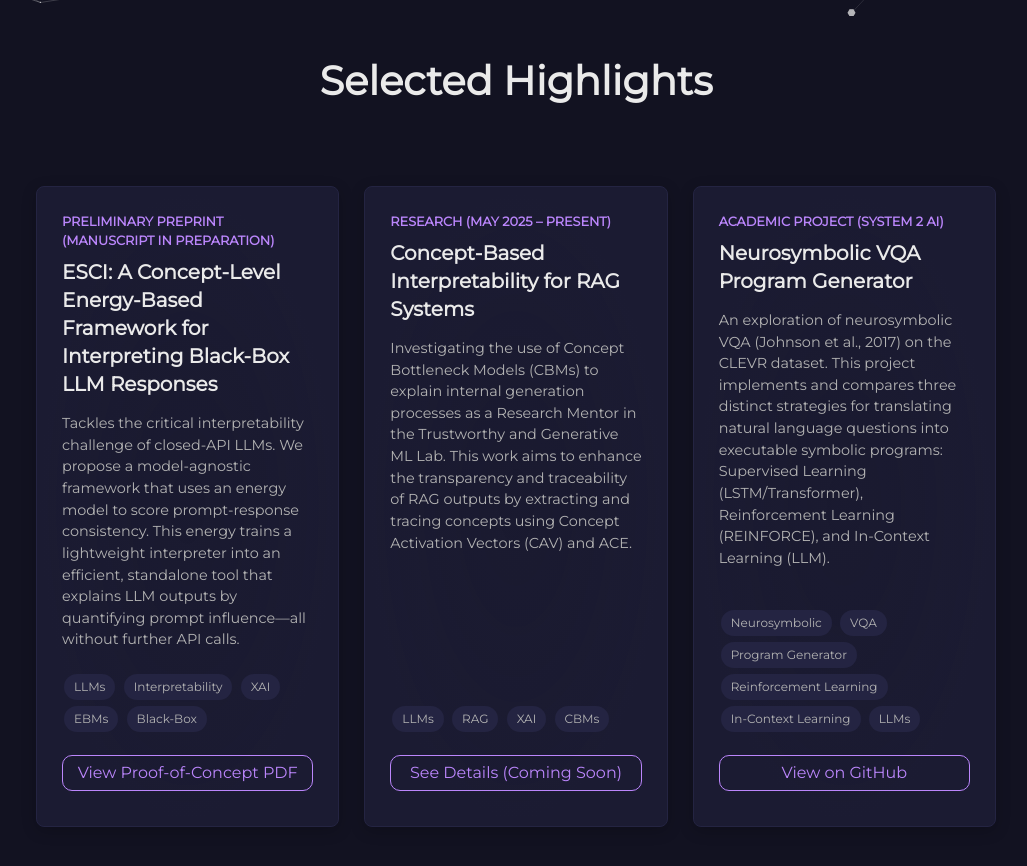
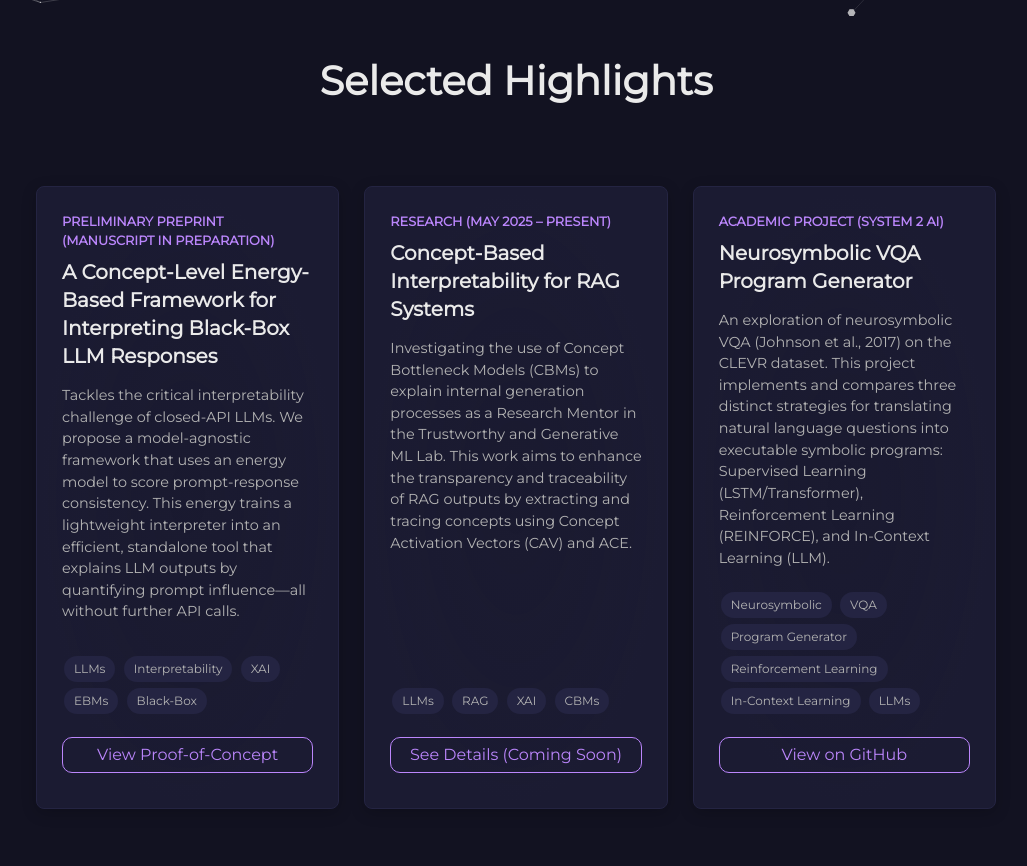
Before and after one commit to MsMaryamRezaee/msmaryamrezaee.github.io, a Jekyll site: the page built from index.html, in a window 1280 px wide and 900 px high, scrolled down 1837 px. Shown: the top 866 px of the window, without its empty margins (124-1151 px from the left). Built offline with Jekyll 4.4.1, drawn with Linux system fonts in a browser that asks for light colours; some web fonts are replaced.

Commit message:
fix: Improve details of ESCI Highlight

```diff
--- a/_includes/highlights.html
+++ b/_includes/highlights.html
@@ -4,7 +4,7 @@
   <div class="highlights-grid">
 
     <div class="highlight-card js-reveal"><span class="highlight-type">Preliminary Preprint (Manuscript in Preparation)</span>
-      <h3 class="highlight-title">ESCI: A Concept-Level Energy-Based Framework for Interpreting Black-Box LLM Responses</h3>
+      <h3 class="highlight-title">A Concept-Level Energy-Based Framework for Interpreting Black-Box LLM Responses</h3>
       <p class="highlight-desc">Tackles the critical interpretability challenge of closed-API LLMs. We propose a model-agnostic framework that uses an energy model to score prompt-response consistency. This energy trains a lightweight interpreter into an efficient, standalone tool that explains LLM outputs by quantifying prompt influence—all without further API calls.</p>
       <div class="highlight-tags">
         <span>LLMs</span>
@@ -13,7 +13,7 @@
         <span>EBMs</span>
         <span>Black-Box</span>
       </div>
-      <a class="action-link" href="https://openreview.net/pdf?id=Uh0F0079Lh" target="_blank" rel="noopener noreferrer">View Proof-of-Concept PDF</a>
+      <a class="action-link" href="https://openreview.net/pdf?id=Uh0F0079Lh" target="_blank" rel="noopener noreferrer">View Proof-of-Concept</a>
     </div>
 
     <div class="highlight-card js-reveal">
```
